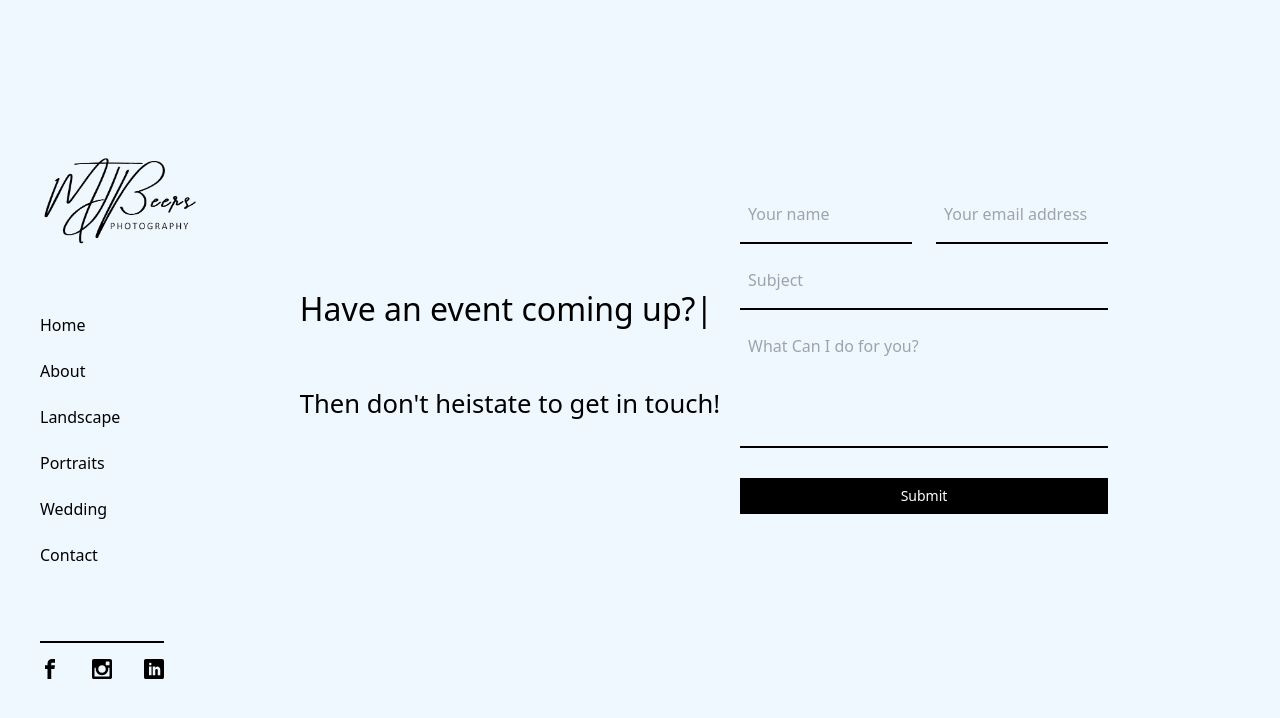
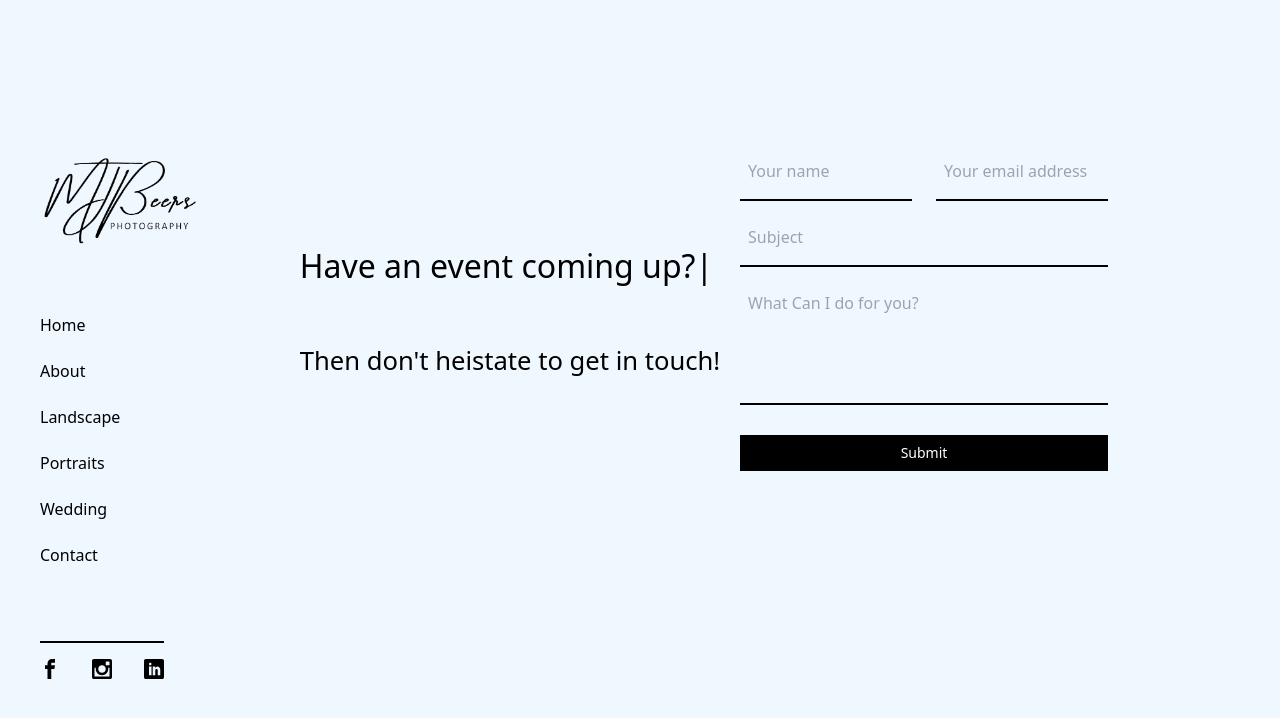
Before and after one commit to acz1992/mjbeers_photography, a React (Vite) app: page /contact in a window 1280 px wide. Shown: the top 718 px of the page. Built offline with nearby package versions, Linux system fonts and the light colour scheme.

Commit message:
Sort Contact page positioning

```diff
--- a/src/components/ContactForm.tsx
+++ b/src/components/ContactForm.tsx
@@ -38,7 +38,7 @@ const ContactForm = () => {
 			/* mx-12 tablet:mx-auto  */
 			className="w-full md:max-w-xl lg:max-w-3xl xl:max-w-4xl "
 		>
-			<div className="tablet:flex justify-between gap-6 ">
+			<div className="tablet:flex justify-between gap-6 no-scrollbar  ">
 				<div className="mb-4 w-full">
 					<input
 						type="text"
@@ -46,7 +46,7 @@ const ContactForm = () => {
 						name="name"
 						value={formState.name}
 						onChange={handleChange}
-						className="w-full pl-2 pb-4 pt-2 border-b-2 border-primary transition-all duration-300 focus:outline-none focus:border-b-4 bg-background"
+						className="w-full pl-2 pb-4 pt-2 border-b-2 border-primary transition-all duration-300 focus:outline-none focus:border-b-4 "
 						required
 						placeholder="Your name"
 					/>
--- a/src/components/Header.tsx
+++ b/src/components/Header.tsx
@@ -25,7 +25,7 @@ const Header = () => {
 	};
 
 	return (
-		<header className="bg-orange-200 laptop:hidden fixed w-full top-0 z-50">
+		<header className="bg-orange-200 laptop:hidden fixed w-full top-0 z-50 border-b-black">
 			{" "}
 			{/* Added z-50above to make header work */}
 			<div className="flex items-center justify-between px-4 pt-1 pb-2">
--- a/src/index.css
+++ b/src/index.css
@@ -51,3 +51,18 @@
 		@apply;
 	} */
 }
+
+@layer utilities {
+	@variants responsive {
+		/* Hide scrollbar for Chrome, Safari, and Opera */
+		.no-scrollbar::-webkit-scrollbar {
+			display: none;
+		}
+
+		/* Hide scrollbar for IE, Edge, and Firefox */
+		.no-scrollbar {
+			-ms-overflow-style: none; /* IE and Edge */
+			scrollbar-width: none; /* Firefox */
+		}
+	}
+}
--- a/src/pages/Contact.tsx
+++ b/src/pages/Contact.tsx
@@ -17,10 +17,10 @@ import ContactForm from "../components/ContactForm";
 const Contact = () => {
 	return (
 		<section
-			className="mx-10 laptop:mx-20 laptop:my-[18%] flex flex-col
+			className="mx-10 laptop:mx-20 laptop:my-[14%] flex flex-col
 		laptop:justify-items-center items-center laptop:grid grid-cols-2 grid-cols-[50%_40%]"
 		>
-			<div className=" flex flex-col laptop:mb-0 ">
+			<div className=" flex flex-col laptop:mb-0">
 				<TypeAnimation
 					sequence={[
 						"Like the look of my work?",
```
